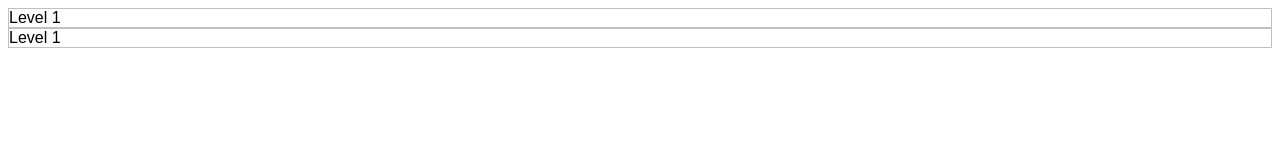
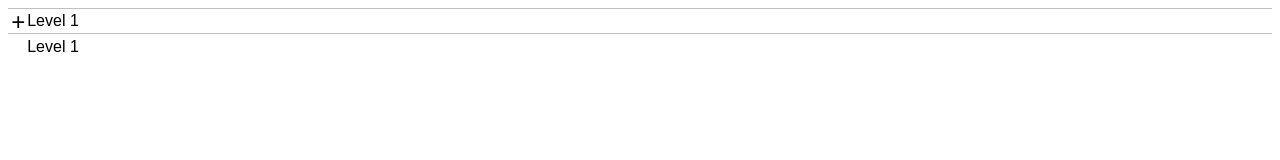
Before and after one commit to Dayjo/jstree, a plain HTML site: page index.html in a window 1280 px wide. Drawn offline with nearby package versions, Linux system fonts and the light colour scheme.

Commit message:
Add ds_store to gitignore, working tree structure

```diff
--- a/index.html
+++ b/index.html
@@ -10,29 +10,29 @@
 	<body>
 		<ul class="jstree">
 			<li>
-				Level 1
+				<span>Level 1</span>
 				<ul>
 					<li>
-						Level 2
+						<span>Level 2</span>
 						<ul>
 							<li>
-								Level 3
+								<span>Level 3</span>
 							</li>
 							<li>
-								Level 3
+								<span>Level 3</span>
 							</li>
 						</ul>
 					</li>
 					<li>
-						Level 2
+						<span>Level 2</span>
 					</li>
 					<li>
-						Level 2
+						<span>Level 2</span>
 					</li>
 				</ul>
 			</li>
 			<li>
-				Level 1
+				<span>Level 1</span>
 			</li>
 		</ul>
 	</body>
--- a/jstree.css
+++ b/jstree.css
@@ -9,17 +9,53 @@ ul.jstree {
 	list-style-type: none;
 }
 
-ul.jstree, ul.jstree li {
+ul.jstree, ul.jstree > li {
 	margin: 0px;
 	padding: 0px;
 }
 
 
-ul.jstree ul.jstree {
+ul.jstree > li > span {
+	margin-left: 1em;
+}
+
+ul.jstree > li > ul.jstree {
 	display: none;
 	padding: 0em 0em 0em 1em;
 }
 
-ul.jstree li {
-	border: 1px solid silver;
+ul.jstree > li.open > ul.jstree {
+	display: block;
 }
+
+ul.jstree > li {
+	border-top: 1px solid silver;
+	padding: 0.2em;
+	position:relative;
+}
+
+ul.jstree > li:hover {
+	border-top: 1px solid silver;
+}
+
+ul.jstree > li > a.jstree-expand {
+	display: inline-block;
+	line-height: 0.5em;
+	cursor: pointer;
+	font-size: 1.5em;
+	padding-top: 0.1em;
+	margin-left: 0em;
+	top: 0.2em;
+	position:absolute;
+}
+ul.jstree > li.open > a.jstree-expand {
+	padding-left: 0.14em;
+	padding-right: 0.11em;
+	padding-top: 0em;
+	margin-left: 0.01em;
+	top: 0.2em;
+}
+
+a.jstree-expand:hover {
+
+}
--- a/jstree.js
+++ b/jstree.js
@@ -1,8 +1,50 @@
 /*-jsTree.js-*/
-
+var tree = new Array;
+var object = new Object;
 $(function(){
 
 	// Give all child ul elements the same .jstree class
-	$('ul.jstree').find('ul').addClass('jstree');
+	$('ul.jstree').find('ul')
+		.addClass('jstree')
+		.parent()
+		.prepend("<a class='jstree-expand'>&#43;</a>");
+
+	tree = ul_to_object( $('ul.jstree:first'), "");
+
+
+	$('ul.jstree').find('.jstree-expand').click(function(){
+		var sym = $(this).html();
+		console.log(sym);
+		$(this).html( (sym == "+" ? "&#45;" : "&#43;") );
+		$(this).parent().toggleClass('open');
+	});
 
 });
+
+function ul_to_object( ul, str ) {
+
+	// Find all first level li elements
+	if ( $("> li", ul).length > 0 ) {
+
+		// Add it to the array
+		var object = [];
+
+		$("> li", ul).each( function() {
+
+			// Get the name of this li
+			var name = $('> a', this).text();
+
+			i = object.push({name: name, status: $(this).hasClass('open')});
+
+			if ( $('> ul', this).length > 0 ) {
+				object[i-1].children = ul_to_object($('> ul', this), str);
+			}
+
+		});
+
+		return object;
+	}
+	else {
+		return Array;
+	}
+}
```
Also changed, not shown: 1 other file.
